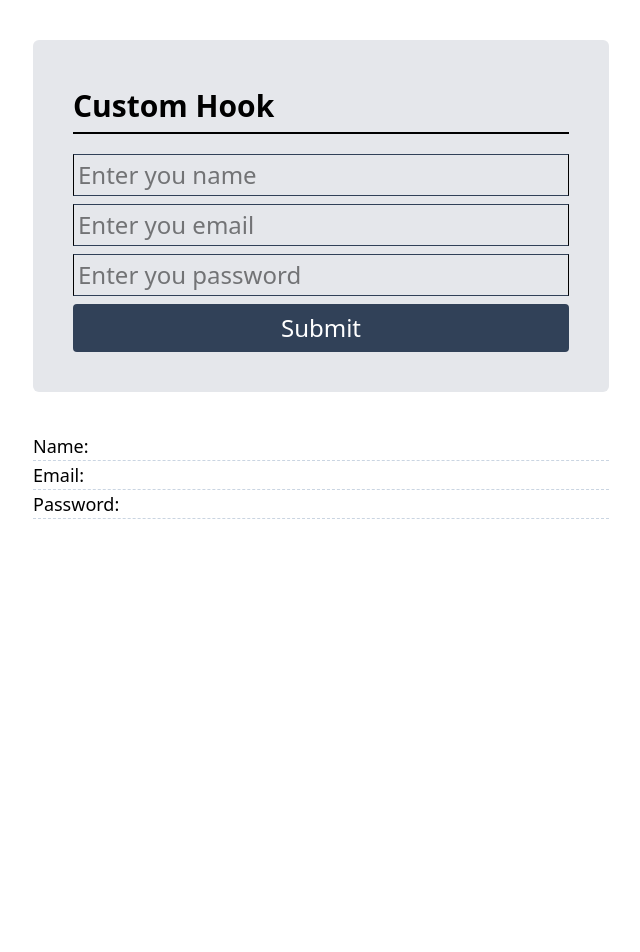
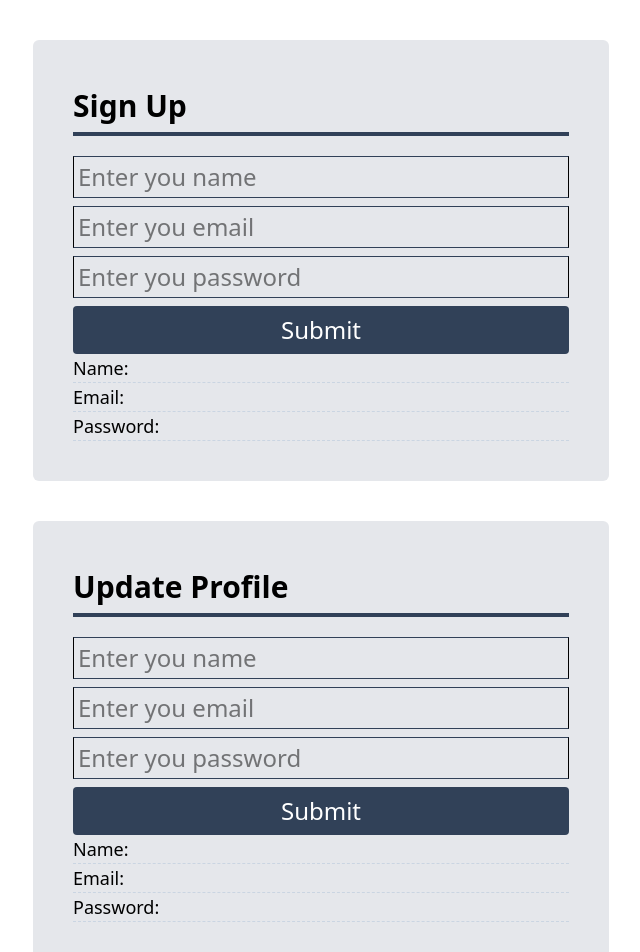
Before and after one commit to promahbubul/09_React_Core_Concept_Part3, a React (Vite) app: page / in a window 1280 px wide. Shown: the top 952 px of the page, without its empty margins (319-959 px from the left). Before the commit the page ends 800 px from the top, so only its background shows below. Built offline with nearby package versions, Linux system fonts and the light colour scheme.

Commit message:
React Reusable form components props and children

```diff
--- a/src/App.jsx
+++ b/src/App.jsx
@@ -1,5 +1,6 @@
 import CustomHook from "./components/CustomHook/CustomHook";
 import RefForm from "./components/RefForm/RefForm";
+import ReusableForm from "./components/ReusableForm/ReusableForm";
 import SimpleForm from "./components/SimpleForm/SimpleForm";
 import StateForm from "./components/StateForm/StateForm";
 
@@ -9,7 +10,8 @@ const App = () => {
       {/* <SimpleForm /> */}
       {/* <StateForm /> */}
       {/* <RefForm /> */}
-      <CustomHook />
+      {/* <CustomHook /> */}
+      <ReusableForm />
     </div>
   );
 };
--- /dev/null
+++ b/src/components/FormComponent/FormComponent.jsx
@@ -0,0 +1,58 @@
+const FormComponent = ({ title, handleSubmitForm }) => {
+  return (
+    <div>
+      <div className="max-w-xl mx-auto">
+        <form
+          onSubmit={handleSubmitForm}
+          className=" bg-gray-200 p-10  my-10 rounded-md"
+        >
+          <h2 className="text-3xl font-bold py-2 border-b-4 border-b-slate-700 mb-5">
+            {title}
+          </h2>
+          <input
+            name="name"
+            className="border border-y-slate-700 mb-2 w-full text-2xl p-1"
+            placeholder="Enter you name"
+            type="text"
+          />
+          <br />
+          <input
+            name="email"
+            className="border border-y-slate-700 mb-2 w-full text-2xl p-1"
+            placeholder="Enter you email"
+            type="email"
+          />
+          <br />
+          <input
+            name="password"
+            className="border border-y-slate-700 mb-2 w-full text-2xl p-1"
+            placeholder="Enter you password"
+            type="password"
+          />
+          <br />
+          <button
+            type="submit"
+            className="bg-slate-700 cursor-pointer text-white w-full py-2 text-2xl font-medium rounded-sm"
+          >
+            Submit
+          </button>
+          <div className="">
+            <div className="flex text-lg flex-row items-center gap-2 border-b border-dashed border-b-slate-300">
+              <h2 className="font-medium">Name: </h2>
+              {/* <p className="">{name}</p> */}
+            </div>
+            <div className="flex text-lg flex-row items-center gap-2 border-b border-dashed border-b-slate-300">
+              <h2 className="font-medium">Email: </h2>
+              {/* <p className="">{email}</p> */}
+            </div>
+            <div className="flex text-lg flex-row items-center gap-2 border-b border-dashed border-b-slate-300">
+              <h2 className="font-medium">Password: </h2>
+              {/* <p className="">{password}</p> */}
+            </div>
+          </div>
+        </form>
+      </div>
+    </div>
+  );
+};
+export default FormComponent;
--- /dev/null
+++ b/src/components/ReusableForm/ReusableForm.jsx
@@ -0,0 +1,29 @@
+import FormComponent from "../FormComponent/FormComponent";
+
+const ReusableForm = () => {
+  const handleSignUp = (e) => {
+    e.preventDefault();
+    const name = e.target.name.value;
+    const email = e.target.email.value;
+    const password = e.target.password.value;
+    console.log("Sign Up:::", name, email, password);
+  };
+
+  const handleUpdateProfile = (e) => {
+    e.preventDefault();
+    const name = e.target.name.value;
+    const email = e.target.email.value;
+    const password = e.target.password.value;
+    console.log("Update Profile:::", name, email, password);
+  };
+  return (
+    <div>
+      <FormComponent handleSubmitForm={handleSignUp} title={"Sign Up"} />
+      <FormComponent
+        handleSubmitForm={handleUpdateProfile}
+        title={"Update Profile"}
+      />
+    </div>
+  );
+};
+export default ReusableForm;
```
